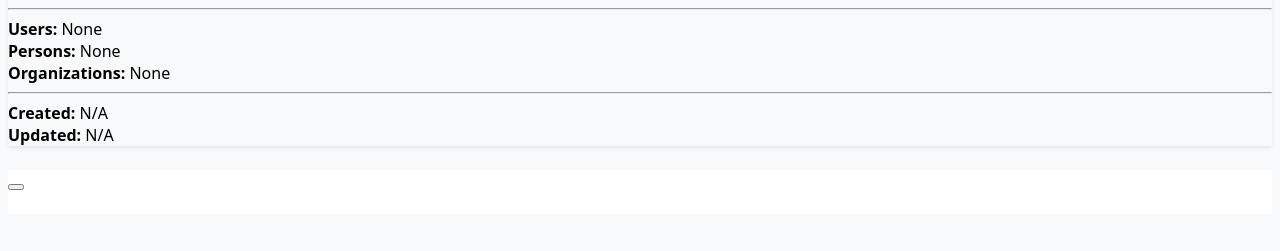
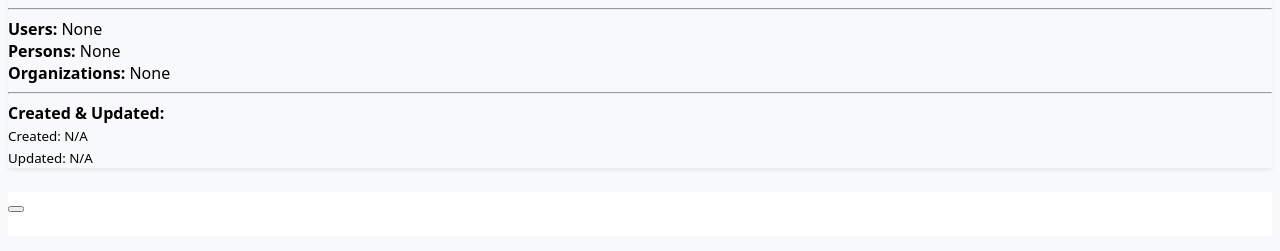
Before and after one commit to officialdanielamani/ElectroManager, a Python web app: template templates/project_detail.html in a window 1280 px wide. Shown: the part 221-472 px from the top of the page. Run offline with Jinja, Linux system fonts and the light colour scheme; the template is opened without the code that fills it, so the values that code supplies are empty.

Commit message:
Unify Created & Updated sections; use Name badge with contact deep-link
Both item and project detail pages now share the same format:
  ⏱ Created & Updated:
  Created: YYYY-MM-DD HH:MM - by [Name]
  Updated: YYYY-MM-DD HH:MM - by [Name]

Changes:
- Switch from username to display name (name field) in the badge
- Name badge links to /settings/contacts#user-<id>, which auto-scrolls
  and opens that user's contact card modal on the contacts page
- Project detail aligned to match item detail style (icon header,
  single-column layout, dash separator before name)
- Print page (item_detail_print.html) gains the same Created & Updated
  block (plain text, no links) above the footer; Bootstrap Icons CSS
  now loaded unconditionally so the clock icon renders
- Contacts page: each user card gets id="user-<id>" and a DOMContentLoaded
  handler that auto-opens the userPicModal when the URL hash matches

```diff
--- a/templates/item_detail.html
+++ b/templates/item_detail.html
@@ -568,8 +568,8 @@ document.addEventListener('DOMContentLoaded', function() { renderDatasheets(); }
                     <strong><i class="bi bi-clock-history"></i> Created &amp; Updated:</strong>
                     <div class="mt-2">
                         <small class="text-muted">
-                            Created: {{ item.created_at.strftime('%Y-%m-%d %H:%M') }}{% if item.creator %} - by {{ item.creator.username }}{% endif %}<br>
-                            Updated: {{ item.updated_at.strftime('%Y-%m-%d %H:%M') }}{% if item.updater %} - by {{ item.updater.username }}{% endif %}
+                            Created: {{ item.created_at.strftime('%Y-%m-%d %H:%M') if item.created_at else 'N/A' }}{% if item.creator %} - by <a href="{{ url_for('contacts.contacts_settings') }}#user-{{ item.creator.id }}" class="badge bg-secondary text-decoration-none">{{ item.creator.name or item.creator.username }}</a>{% endif %}<br>
+                            Updated: {{ item.updated_at.strftime('%Y-%m-%d %H:%M') if item.updated_at else 'N/A' }}{% if item.updater %} - by <a href="{{ url_for('contacts.contacts_settings') }}#user-{{ item.updater.id }}" class="badge bg-secondary text-decoration-none">{{ item.updater.name or item.updater.username }}</a>{% endif %}
                         </small>
                     </div>
                 </div>
--- a/templates/project_detail.html
+++ b/templates/project_detail.html
@@ -450,12 +450,13 @@
                 {% endif %}{# can_view_costing #}
 
                 <hr>
-                <div class="row text-muted small">
-                    <div class="col-md-6">
-                        <strong>Created:</strong> {{ project.created_at.strftime('%Y-%m-%d %H:%M') if project.created_at else 'N/A' }}{% if project.creator %} by <span class="badge bg-secondary">{{ project.creator.username }}</span>{% endif %}
-                    </div>
-                    <div class="col-md-6">
-                        <strong>Updated:</strong> {{ project.updated_at.strftime('%Y-%m-%d %H:%M') if project.updated_at else 'N/A' }}{% if project.updater %} by <span class="badge bg-secondary">{{ project.updater.username }}</span>{% endif %}
+                <div class="mb-3 px-1">
+                    <strong><i class="bi bi-clock-history"></i> Created &amp; Updated:</strong>
+                    <div class="mt-2">
+                        <small class="text-muted">
+                            Created: {{ project.created_at.strftime('%Y-%m-%d %H:%M') if project.created_at else 'N/A' }}{% if project.creator %} - by <a href="{{ url_for('contacts.contacts_settings') }}#user-{{ project.creator.id }}" class="badge bg-secondary text-decoration-none">{{ project.creator.name or project.creator.username }}</a>{% endif %}<br>
+                            Updated: {{ project.updated_at.strftime('%Y-%m-%d %H:%M') if project.updated_at else 'N/A' }}{% if project.updater %} - by <a href="{{ url_for('contacts.contacts_settings') }}#user-{{ project.updater.id }}" class="badge bg-secondary text-decoration-none">{{ project.updater.name or project.updater.username }}</a>{% endif %}
+                        </small>
                     </div>
                 </div>
 
```
Also changed, not shown: templates/contacts_settings.html (+13 -1 lines), templates/item_detail_print.html (+9 -2 lines).
